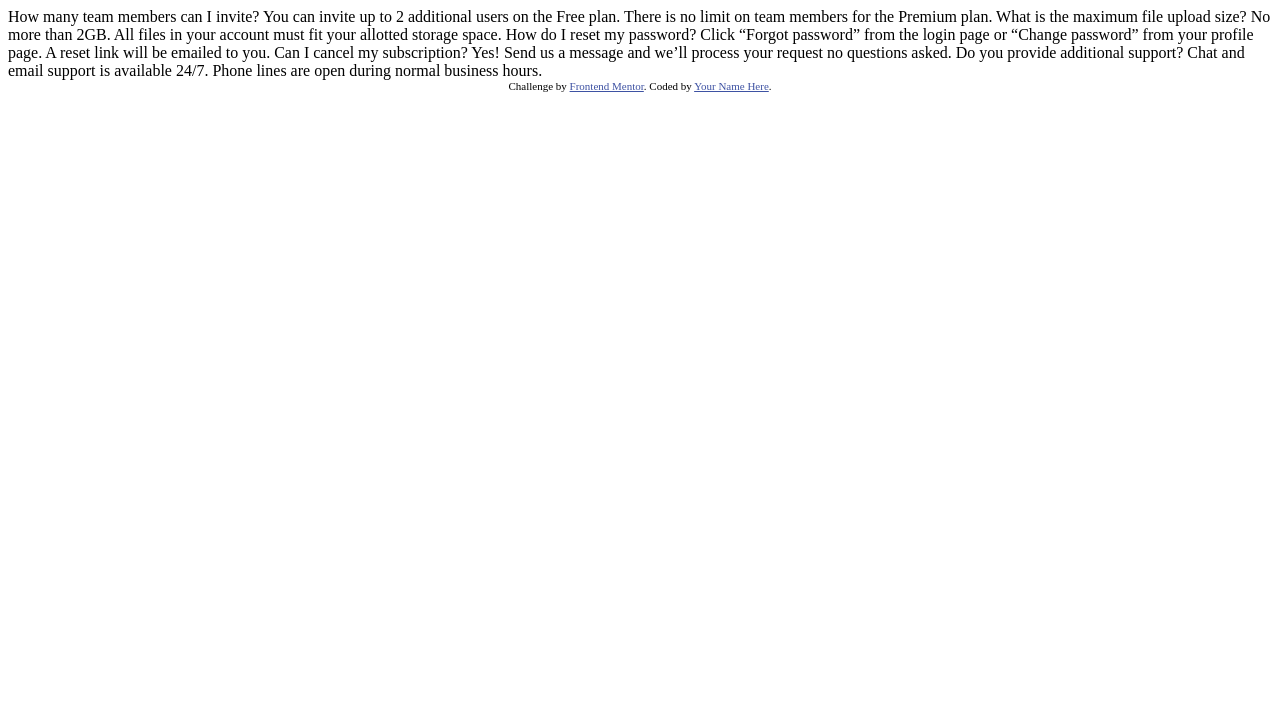
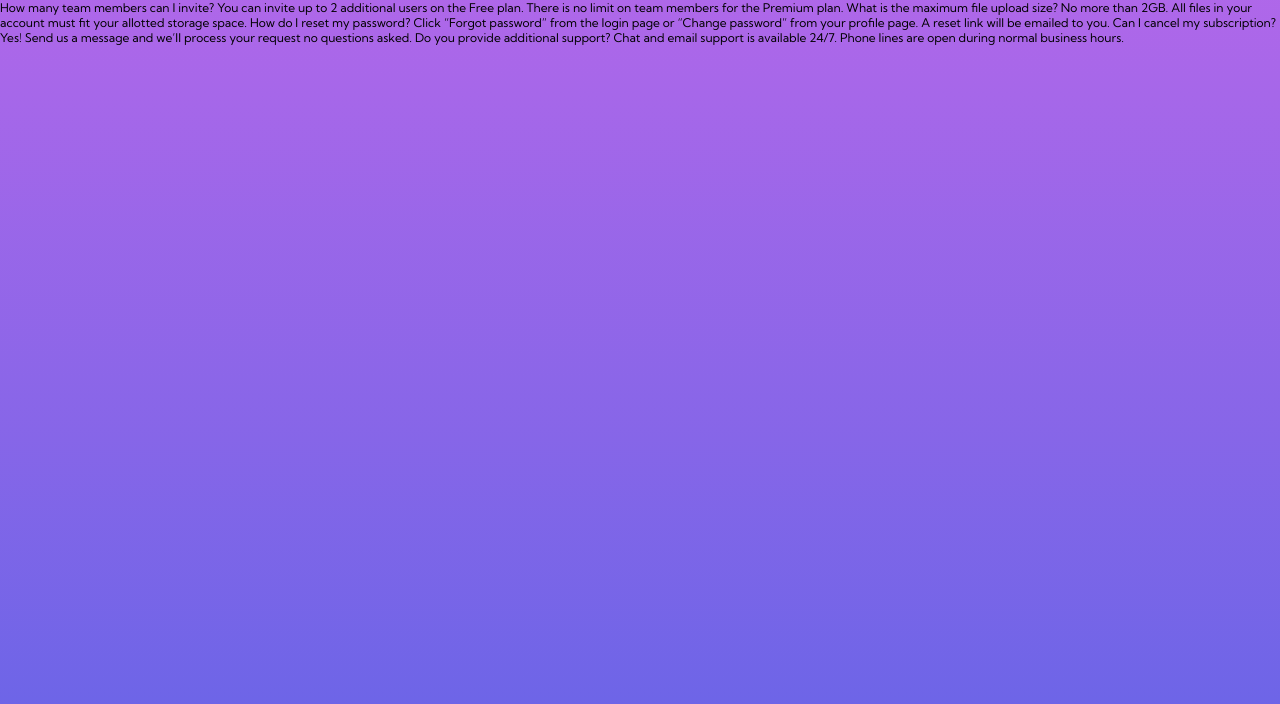
Before and after one commit to cjoak1028/faq-accordion-card, a plain HTML site: page index.html in a window 1280 px wide. Drawn offline with Linux system fonts and the light colour scheme.

Commit message:
added basic styling

```diff
--- a/index.html
+++ b/index.html
@@ -1,40 +1,39 @@
 <!DOCTYPE html>
 <html lang="en">
-<head>
-  <meta charset="UTF-8">
-  <meta name="viewport" content="width=device-width, initial-scale=1.0"> <!-- displays site properly based on user's device -->
+  <head>
+    <meta charset="UTF-8" />
+    <meta name="viewport" content="width=device-width, initial-scale=1.0" />
+    <!-- displays site properly based on user's device -->
 
-  <link rel="icon" type="image/png" sizes="32x32" href="./images/favicon-32x32.png">
+    <link
+      rel="icon"
+      type="image/png"
+      sizes="32x32"
+      href="./images/favicon-32x32.png"
+    />
 
-  <title>Frontend Mentor | FAQ Accordion Card</title>
+    <link rel="preconnect" href="https://fonts.googleapis.com" />
+    <link rel="preconnect" href="https://fonts.gstatic.com" crossorigin />
+    <link
+      href="https://fonts.googleapis.com/css2?family=Kumbh+Sans:wght@400;700&display=swap"
+      rel="stylesheet"
+    />
 
-  <!-- Feel free to remove these styles or customise in your own stylesheet 👍 -->
-  <style>
-    .attribution { font-size: 11px; text-align: center; }
-    .attribution a { color: hsl(228, 45%, 44%); }
-  </style>
-</head>
-<body>
-  How many team members can I invite?
-  You can invite up to 2 additional users on the Free plan. There is no limit on
-  team members for the Premium plan.
+    <link rel="stylesheet" href="./style.css" />
 
-  What is the maximum file upload size?
-  No more than 2GB. All files in your account must fit your allotted storage space.
+    <title>Frontend Mentor | FAQ Accordion Card</title>
 
-  How do I reset my password?
-  Click “Forgot password” from the login page or “Change password” from your profile page.
-  A reset link will be emailed to you.
-
-  Can I cancel my subscription?
-  Yes! Send us a message and we’ll process your request no questions asked.
-
-  Do you provide additional support?
-  Chat and email support is available 24/7. Phone lines are open during normal business hours.
-
-  <div class="attribution">
-    Challenge by <a href="https://www.frontendmentor.io?ref=challenge" target="_blank">Frontend Mentor</a>.
-    Coded by <a href="#">Your Name Here</a>.
-  </div>
-</body>
+    <!-- Feel free to remove these styles or customise in your own stylesheet 👍 -->
+  </head>
+  <body>
+    How many team members can I invite? You can invite up to 2 additional users
+    on the Free plan. There is no limit on team members for the Premium plan.
+    What is the maximum file upload size? No more than 2GB. All files in your
+    account must fit your allotted storage space. How do I reset my password?
+    Click “Forgot password” from the login page or “Change password” from your
+    profile page. A reset link will be emailed to you. Can I cancel my
+    subscription? Yes! Send us a message and we’ll process your request no
+    questions asked. Do you provide additional support? Chat and email support
+    is available 24/7. Phone lines are open during normal business hours.
+  </body>
 </html>
--- /dev/null
+++ b/style.css
@@ -0,0 +1,23 @@
+:root {
+    --color-text-blue: hsl(238, 29%, 16%);
+    --color-text-red: hsl(14, 88%, 65%);
+    --color-gradient-violet: hsl(273, 75%, 66%);
+    --color-gradient-blue: hsl(240, 73%, 65%);
+}
+
+* {
+    margin: 0;
+    padding: 0;
+    box-sizing: content-box;
+}
+
+html {
+    font-size: 62.5%;
+    font-family: 'Kumbh Sans', sans-serif;
+}
+
+body {
+    min-height: 100vh;
+    font-size: 1.2rem;
+    background: linear-gradient(var(--color-gradient-violet), var(--color-gradient-blue));
+}
```
